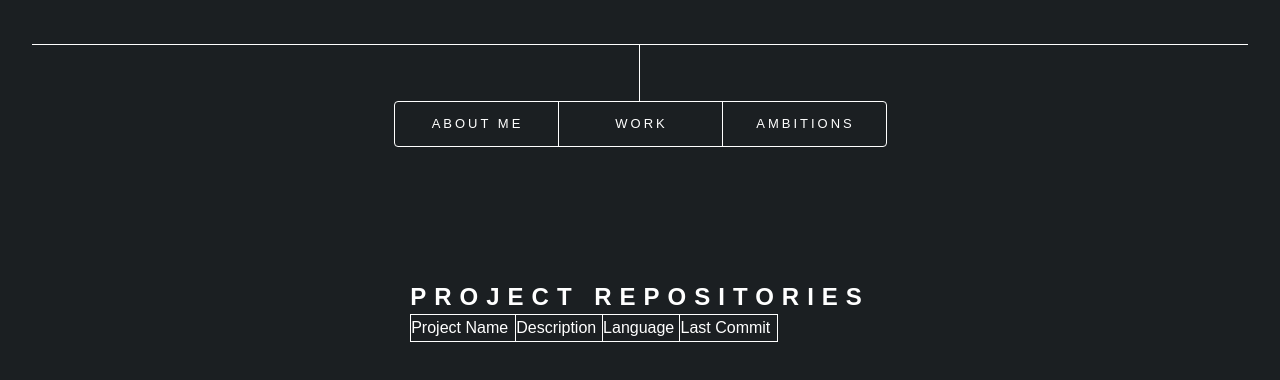
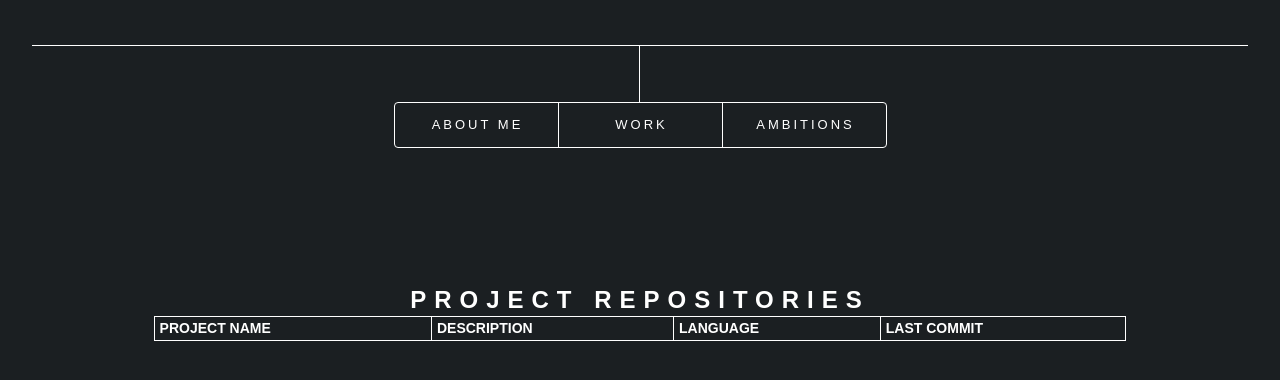
Before and after one commit to DartagnanBluhm/portfolio.github.io, a plain HTML site: page index.html in a window 1280 px wide. Shown: the part 324-704 px from the top of the page. Drawn offline with Linux system fonts and the light colour scheme.

Commit message:
implemented repository table

```diff
--- a/assets/css/main.css
+++ b/assets/css/main.css
@@ -30,7 +30,6 @@ body {
 .body-wrapper {
   display: flex;
   flex-direction: column;
-  align-items: center;
   justify-content: space-between;
   position: relative;
   min-height: 100vh;
@@ -304,8 +303,8 @@ body.transition .content #main-content {
   opacity: 0;
 }
 
-.main-bottom-panel-projects h2 {
-  align-items: center;
+.main-bottom-panel-projects h2{
+  text-align: center;
 }
 
 .main-bottom-panel-projects {
@@ -317,6 +316,8 @@ body.transition .content #main-content {
   -webkit-transition-delay: 0.25s;
   -ms-transition-delay: 0.25s;
   transition-delay: 0.25s;
+  width: 80%;
+  align-self: center;
 }
 
 body.is-preload .main-bottom-panel-projects {
@@ -327,12 +328,23 @@ body.is-preload .main-bottom-panel-projects {
 }
 
 .main-bottom-panel-projects #repo-table {
-  width: 80%;
   text-align: left;
+  width: 100%;
+}
+
+.main-bottom-panel-projects #repo-table #table-headers th{
+  font-size: 14px;
+  font-weight: 550;
+  text-transform: uppercase;
 }
 
 #repo-table, th, td {
+  padding-left: 5px;
+  padding-right: 5px;
   border: 1px;
   border-style: solid;
   border-color: #ffffff;
+  font-size: 12px;
+  font-weight: 500;
+  text-transform: uppercase;
 }
--- a/index.html
+++ b/index.html
@@ -67,7 +67,7 @@
         <div class="main-bottom-panel-projects">
             <h2>Project Repositories</h2>
             <table id="repo-table">
-                <tr>
+                <tr id="table-headers">
                     <th>Project Name</th>
                     <th>Description</th>
                     <th>Language</th>
```
